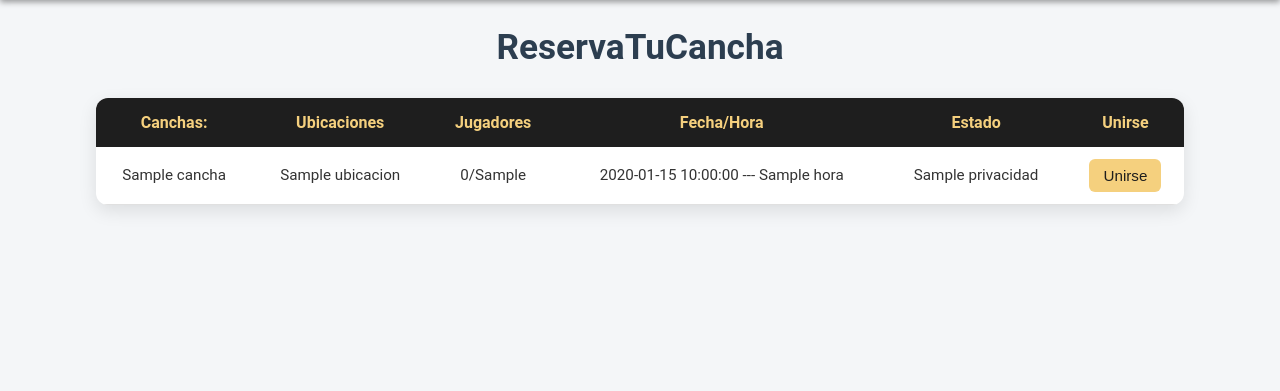
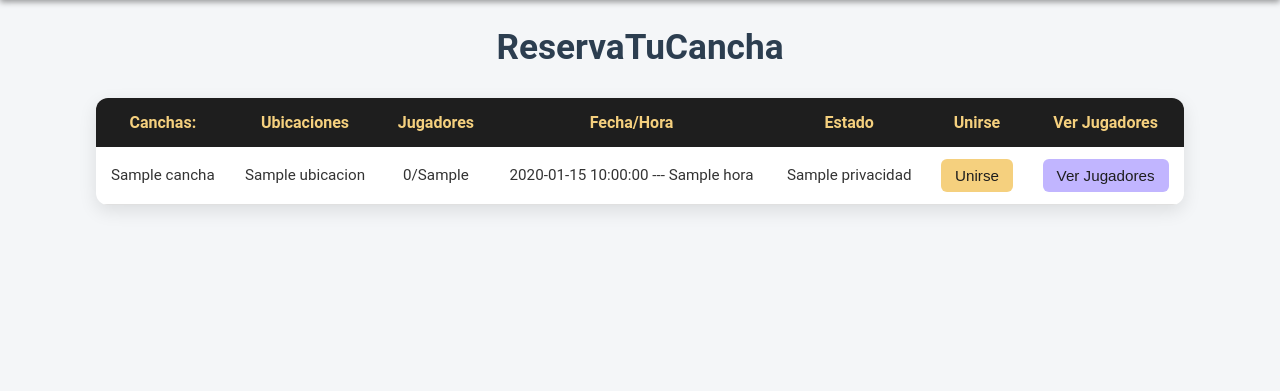
Before and after one commit to ManuelCortez475/ReservaTuCancha, a Flask app: template templates/unirse.html in a window 1280 px wide. Shown: the part 100-491 px from the top of the page. Run offline with Flask 3, Linux system fonts and the light colour scheme; the template is opened without the code that fills it: most values are stand-ins (such as "Sample title", 1, 10 or a date in 2020).

Commit message:
Ver jugadores

```diff
--- a/static/css/unirse.css
+++ b/static/css/unirse.css
@@ -92,6 +92,22 @@ input[type="radio"] {
     transition: all 0.3s ease;
 }
 
+.btn-verjugadores {
+    padding: 8px 14px;
+    background: #c1b5ff;
+    border: none;
+    border-radius: 6px;
+    color: #1e1e1e;
+    font-size: 0.95rem;
+    cursor: pointer;
+    transition: all 0.3s ease;
+}
+
+.btn-verjugadores:hover {
+    background: #bdc3ec;
+    transform: scale(1.05);
+}
+
 a{
     text-decoration: none;
     color: inherit;
--- a/templates/unirse.html
+++ b/templates/unirse.html
@@ -25,6 +25,7 @@
                     <th> Fecha/Hora</th>
                     <th> Estado </th>
                     <th> Unirse </th>
+                    <th> Ver Jugadores </th>
                 </tr>
             </thead>
             <tbody class="Table-Body">
@@ -40,6 +41,7 @@
                     </td>
                     <td class="Estado"> {{canchas.Privacidad}} </td>
                     <td> <button type="submit" class="btn-unirse">Unirse</button></td>
+                    <td> <button type="submit" class="btn-verjugadores"> Ver Jugadores </button></td>
                 </tr>
                 {% endfor %}
             </tbody>
```
